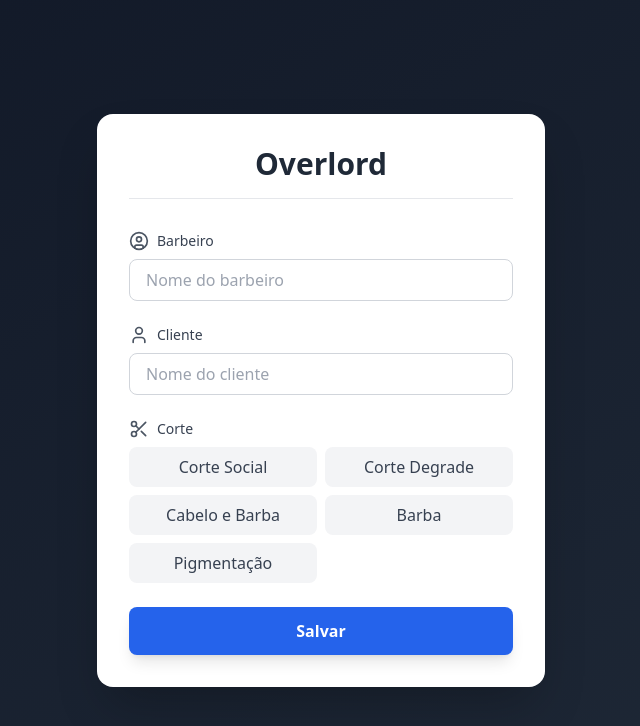
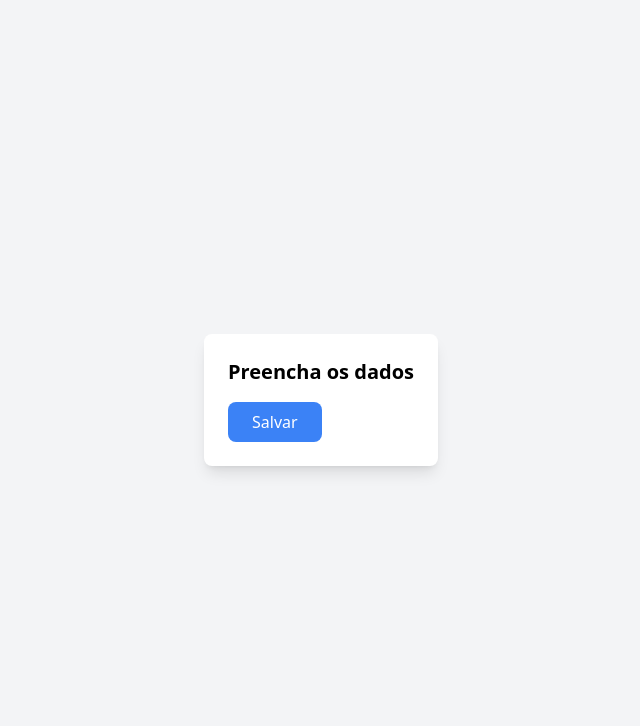
Before and after one commit to Z-AI1/Overlord, a React (Vite) app in the folder Overlord/: page / in a window 1280 px wide. Shown: the top 726 px of the page, without its empty margins (319-959 px from the left). Built offline with nearby package versions, Linux system fonts and the light colour scheme.

Commit message:
Update App.tsx

```diff
--- a/Overlord/src/App.tsx
+++ b/Overlord/src/App.tsx
@@ -1,84 +1,29 @@
-import React, { useState } from 'react';
-import { Scissors, User, UserCircle } from 'lucide-react';
+import { useState } from "react";
 
 function App() {
-  const [barber, setBarber] = useState('');
-  const [client, setClient] = useState('');
-  const [haircut, setHaircut] = useState('');
+  const [saved, setSaved] = useState(false);
 
-  const haircutOptions = [
-    'Corte Social',
-    'Corte Degrade',
-    'Cabelo e Barba',
-    'Barba',
-    'Pigmentação'
-  ];
+  const handleSave = () => {
+    setSaved(true); // Atualiza o estado para mostrar a tela de confirmação
+  };
 
   return (
-    <div className="min-h-screen bg-gradient-to-br from-gray-900 to-gray-800 flex items-center justify-center p-4">
-      <div className="bg-white rounded-2xl shadow-2xl w-full max-w-md p-8">
-        <h1 className="text-3xl font-bold text-center mb-8 text-gray-800 border-b pb-4">
-          Overlord
-        </h1>
-
-        <div className="space-y-6">
-          <div className="relative">
-            <label className="flex items-center text-sm font-medium text-gray-700 mb-2">
-              <UserCircle className="w-5 h-5 mr-2 text-gray-600" />
-              Barbeiro
-            </label>
-            <input
-              type="text"
-              value={barber}
-              onChange={(e) => setBarber(e.target.value)}
-              className="w-full px-4 py-2 border border-gray-300 rounded-lg focus:ring-2 focus:ring-blue-500 focus:border-transparent transition-all"
-              placeholder="Nome do barbeiro"
-            />
-          </div>
-
-          <div className="relative">
-            <label className="flex items-center text-sm font-medium text-gray-700 mb-2">
-              <User className="w-5 h-5 mr-2 text-gray-600" />
-              Cliente
-            </label>
-            <input
-              type="text"
-              value={client}
-              onChange={(e) => setClient(e.target.value)}
-              className="w-full px-4 py-2 border border-gray-300 rounded-lg focus:ring-2 focus:ring-blue-500 focus:border-transparent transition-all"
-              placeholder="Nome do cliente"
-            />
-          </div>
-
-          <div className="relative">
-            <label className="flex items-center text-sm font-medium text-gray-700 mb-2">
-              <Scissors className="w-5 h-5 mr-2 text-gray-600" />
-              Corte
-            </label>
-            <div className="grid grid-cols-2 gap-2">
-              {haircutOptions.map((option) => (
-                <button
-                  key={option}
-                  onClick={() => setHaircut(option)}
-                  className={`px-4 py-2 rounded-lg font-medium transition-all ${
-                    haircut === option
-                      ? 'bg-blue-600 text-white shadow-lg'
-                      : 'bg-gray-100 text-gray-700 hover:bg-gray-200'
-                  }`}
-                >
-                  {option}
-                </button>
-              ))}
-            </div>
-          </div>
-
+    <div className="flex flex-col items-center justify-center min-h-screen p-4 bg-gray-100">
+      {!saved ? (
+        <div className="p-6 bg-white shadow-lg rounded-lg">
+          <h2 className="text-xl font-bold">Preencha os dados</h2>
           <button
-            className="w-full bg-blue-600 hover:bg-blue-700 text-white font-semibold py-3 rounded-lg transition-colors mt-4 shadow-lg"
+            onClick={handleSave}
+            className="mt-4 px-6 py-2 bg-blue-500 text-white rounded-lg hover:bg-blue-600"
           >
             Salvar
           </button>
         </div>
-      </div>
+      ) : (
+        <div className="p-6 bg-green-500 text-white shadow-lg rounded-lg animate-fade-in">
+          <h2 className="text-xl font-bold">Salvo com sucesso! ✅</h2>
+        </div>
+      )}
     </div>
   );
 }
```
